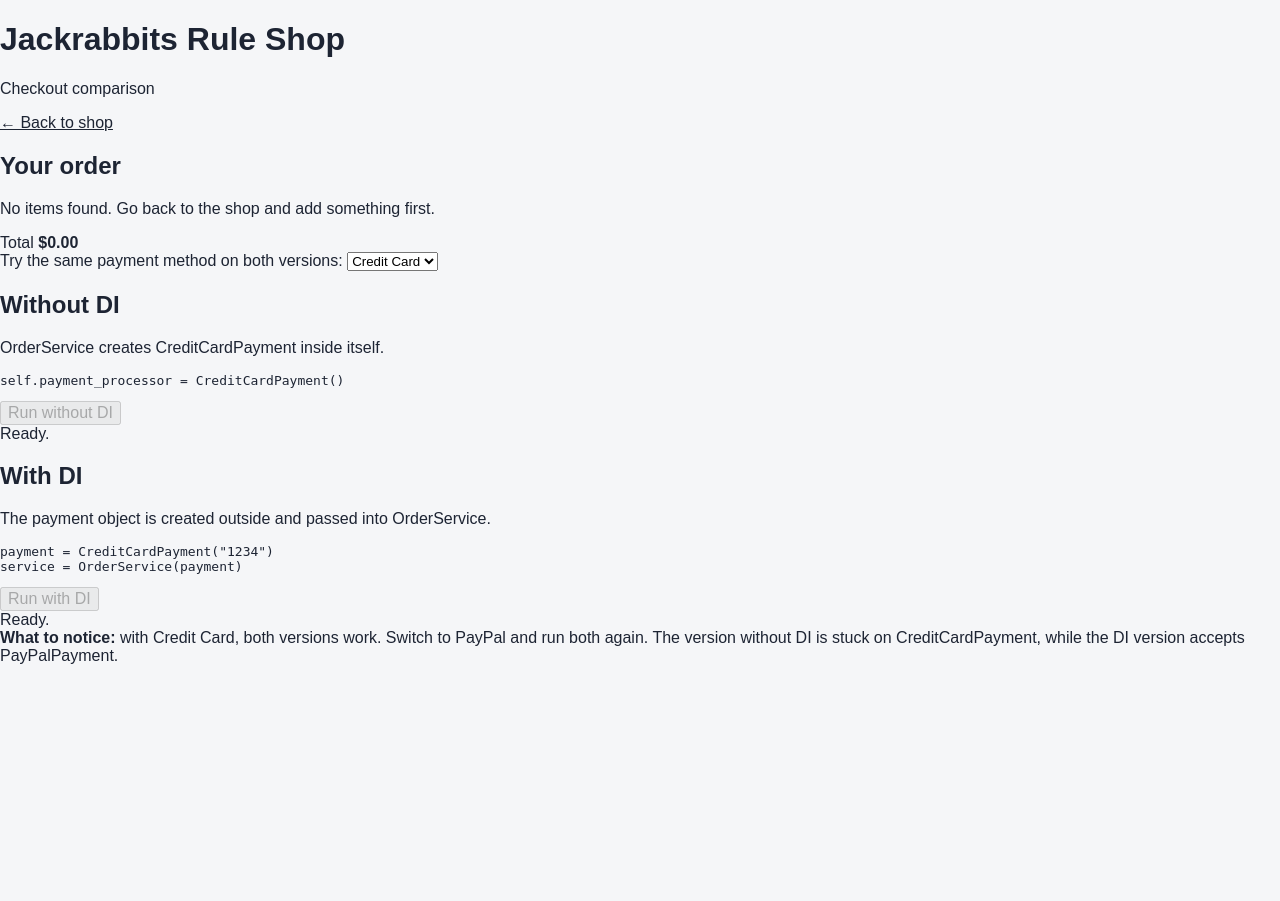
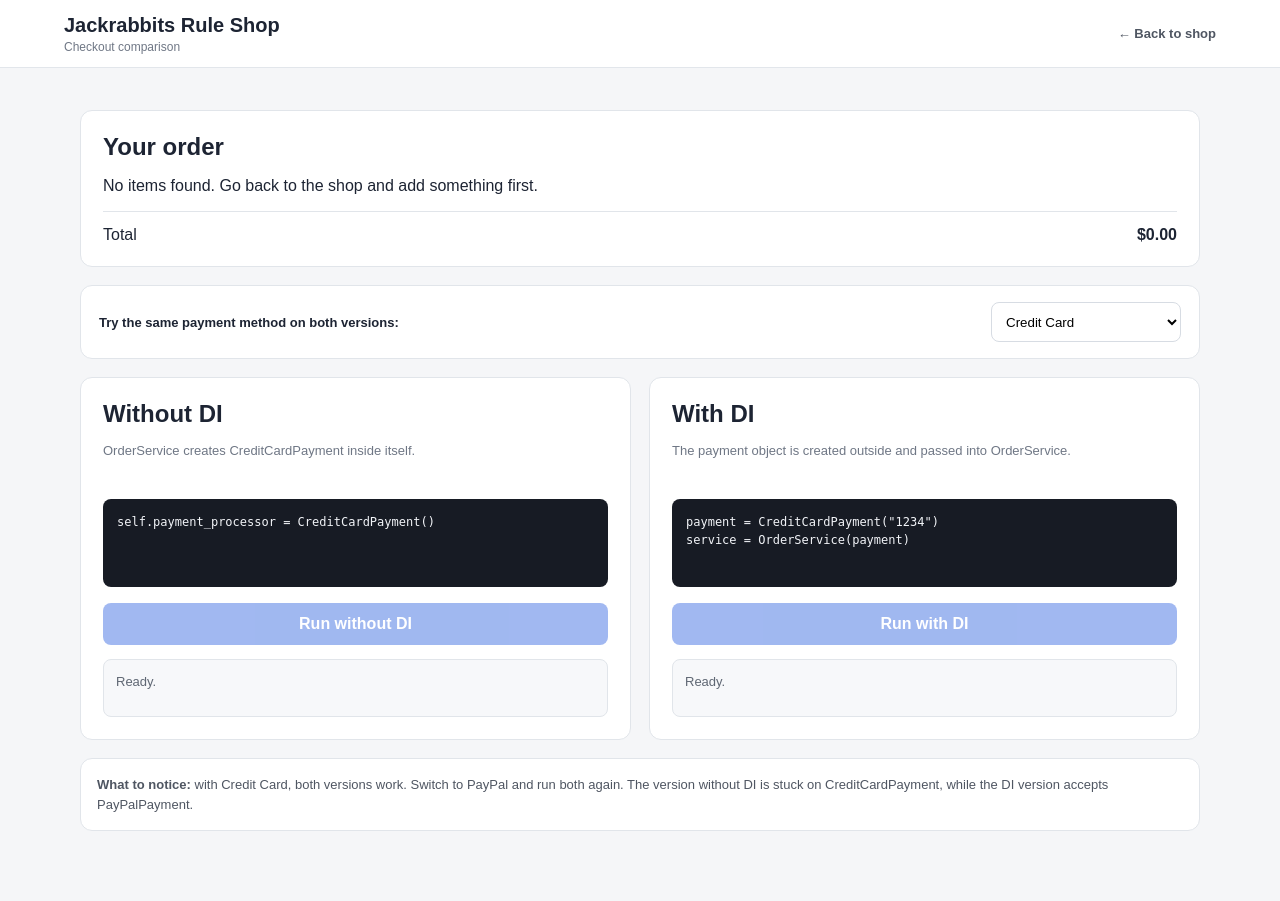
Before and after one commit to pampa12/dependency-injection-project1, a Flask app: page /compare-checkout in a window 1280 px wide. Before the commit the page ends 664 px from the top, so only its background shows below. Run offline with Flask 3, Linux system fonts and the light colour scheme.

Commit message:
Style shopping and checkout comparison

```diff
--- a/static/style.css
+++ b/static/style.css
@@ -714,3 +714,339 @@ button {
         width: 100%;
     }
 }
+
+
+/* Simple store flow */
+.shop-header {
+    min-height: 68px;
+    padding: 0 5vw;
+    background: white;
+    border-bottom: 1px solid #e2e6eb;
+    display: flex;
+    align-items: center;
+    justify-content: space-between;
+    gap: 20px;
+}
+
+.shop-header h1 {
+    margin: 0;
+    font-size: 20px;
+}
+
+.shop-header p {
+    margin: 3px 0 0;
+    color: #6f7785;
+    font-size: 12px;
+}
+
+.cart-count,
+.back-shop-link {
+    color: #4f5662;
+    font-size: 13px;
+}
+
+.back-shop-link {
+    text-decoration: none;
+    font-weight: 700;
+}
+
+.shop-page,
+.compare-page {
+    width: min(1120px, 92vw);
+    margin: 42px auto 70px;
+}
+
+.shop-intro {
+    margin-bottom: 24px;
+}
+
+.shop-intro h2 {
+    margin: 0 0 8px;
+    font-size: 30px;
+}
+
+.shop-intro p {
+    margin: 0;
+    max-width: 720px;
+    color: #6f7785;
+    line-height: 1.5;
+}
+
+.product-grid {
+    display: grid;
+    grid-template-columns: repeat(4, 1fr);
+    gap: 16px;
+}
+
+.product-card {
+    padding: 16px;
+    background: white;
+    border: 1px solid #e1e5ea;
+    border-radius: 12px;
+}
+
+.product-photo {
+    height: 150px;
+    margin-bottom: 14px;
+    display: grid;
+    place-items: center;
+    border-radius: 9px;
+    background: #eef1f5;
+    color: #3d4654;
+    font-size: 18px;
+    font-weight: 800;
+    letter-spacing: .05em;
+}
+
+.product-card h3 {
+    margin: 0 0 6px;
+    font-size: 16px;
+}
+
+.product-card p {
+    margin: 0;
+    color: #6f7785;
+    font-size: 12px;
+}
+
+.product-footer {
+    margin-top: 16px;
+    display: flex;
+    align-items: center;
+    justify-content: space-between;
+    gap: 10px;
+}
+
+.add-button,
+.checkout-button,
+.compare-run-button {
+    border: 0;
+    border-radius: 8px;
+    background: #2f63e0;
+    color: white;
+    font-weight: 700;
+    cursor: pointer;
+}
+
+.add-button {
+    padding: 8px 10px;
+    font-size: 12px;
+}
+
+.cart-panel {
+    margin-top: 28px;
+    padding: 22px;
+    background: white;
+    border: 1px solid #e1e5ea;
+    border-radius: 12px;
+    display: grid;
+    grid-template-columns: 1fr 280px;
+    gap: 24px;
+}
+
+.cart-panel h2 {
+    margin: 0 0 14px;
+}
+
+.empty-cart {
+    margin: 0;
+    color: #7a828f;
+    font-size: 13px;
+}
+
+.cart-row,
+.checkout-item-row {
+    padding: 10px 0;
+    display: flex;
+    justify-content: space-between;
+    gap: 20px;
+    border-bottom: 1px solid #eceff3;
+}
+
+.cart-row div,
+.checkout-item-row div {
+    display: grid;
+    gap: 3px;
+}
+
+.cart-row span,
+.checkout-item-row span {
+    color: #777f8d;
+    font-size: 11px;
+}
+
+.cart-summary {
+    padding-left: 22px;
+    border-left: 1px solid #e5e8ec;
+}
+
+.cart-summary > div,
+.checkout-total-row {
+    display: flex;
+    justify-content: space-between;
+    gap: 18px;
+    margin-bottom: 16px;
+}
+
+.checkout-button {
+    width: 100%;
+    padding: 12px 14px;
+}
+
+.checkout-button:disabled,
+.compare-run-button:disabled {
+    opacity: .45;
+    cursor: not-allowed;
+}
+
+.order-summary-card,
+.payment-choice-bar,
+.compare-box,
+.simple-takeaway {
+    background: white;
+    border: 1px solid #e1e5ea;
+    border-radius: 12px;
+}
+
+.order-summary-card {
+    padding: 22px;
+}
+
+.order-summary-card h2 {
+    margin: 0 0 14px;
+}
+
+.checkout-total-row {
+    margin: 16px 0 0;
+    padding-top: 14px;
+    border-top: 1px solid #e1e5ea;
+    font-size: 16px;
+}
+
+.payment-choice-bar {
+    margin: 18px 0;
+    padding: 16px 18px;
+    display: flex;
+    align-items: center;
+    justify-content: space-between;
+    gap: 18px;
+}
+
+.payment-choice-bar label {
+    font-size: 13px;
+    font-weight: 700;
+}
+
+.payment-choice-bar select {
+    min-width: 190px;
+    height: 40px;
+    padding: 0 10px;
+    border: 1px solid #d7dce3;
+    border-radius: 8px;
+    background: white;
+}
+
+.compare-grid-simple {
+    display: grid;
+    grid-template-columns: 1fr 1fr;
+    gap: 18px;
+}
+
+.compare-box {
+    padding: 22px;
+}
+
+.compare-box h2 {
+    margin: 0 0 8px;
+}
+
+.compare-description {
+    min-height: 42px;
+    color: #6f7785;
+    font-size: 13px;
+    line-height: 1.5;
+}
+
+.compare-code {
+    min-height: 88px;
+    margin: 16px 0;
+    padding: 14px;
+    overflow-x: auto;
+    border-radius: 8px;
+    background: #171b24;
+    color: #f2f4f8;
+    font-family: Consolas, monospace;
+    font-size: 12px;
+    line-height: 1.5;
+    white-space: pre-wrap;
+}
+
+.compare-run-button {
+    width: 100%;
+    padding: 12px;
+}
+
+.compare-result {
+    min-height: 58px;
+    margin-top: 14px;
+    padding: 12px;
+    border: 1px solid #e1e5ea;
+    border-radius: 8px;
+    background: #f7f8fa;
+    color: #5f6773;
+    font-size: 13px;
+    line-height: 1.5;
+}
+
+.compare-result.success {
+    border-color: #c7dfd2;
+    background: #f2faf6;
+    color: #287a55;
+}
+
+.compare-result.error {
+    border-color: #efcaca;
+    background: #fff5f5;
+    color: #b54b4b;
+}
+
+.simple-takeaway {
+    margin-top: 18px;
+    padding: 16px;
+    color: #4f5662;
+    line-height: 1.5;
+    font-size: 13px;
+}
+
+@media (max-width: 900px) {
+    .product-grid {
+        grid-template-columns: repeat(2, 1fr);
+    }
+
+    .cart-panel,
+    .compare-grid-simple {
+        grid-template-columns: 1fr;
+    }
+
+    .cart-summary {
+        padding-left: 0;
+        padding-top: 18px;
+        border-left: 0;
+        border-top: 1px solid #e5e8ec;
+    }
+}
+
+@media (max-width: 560px) {
+    .product-grid {
+        grid-template-columns: 1fr;
+    }
+
+    .payment-choice-bar {
+        align-items: flex-start;
+        flex-direction: column;
+    }
+
+    .payment-choice-bar select {
+        width: 100%;
+    }
+}
```
